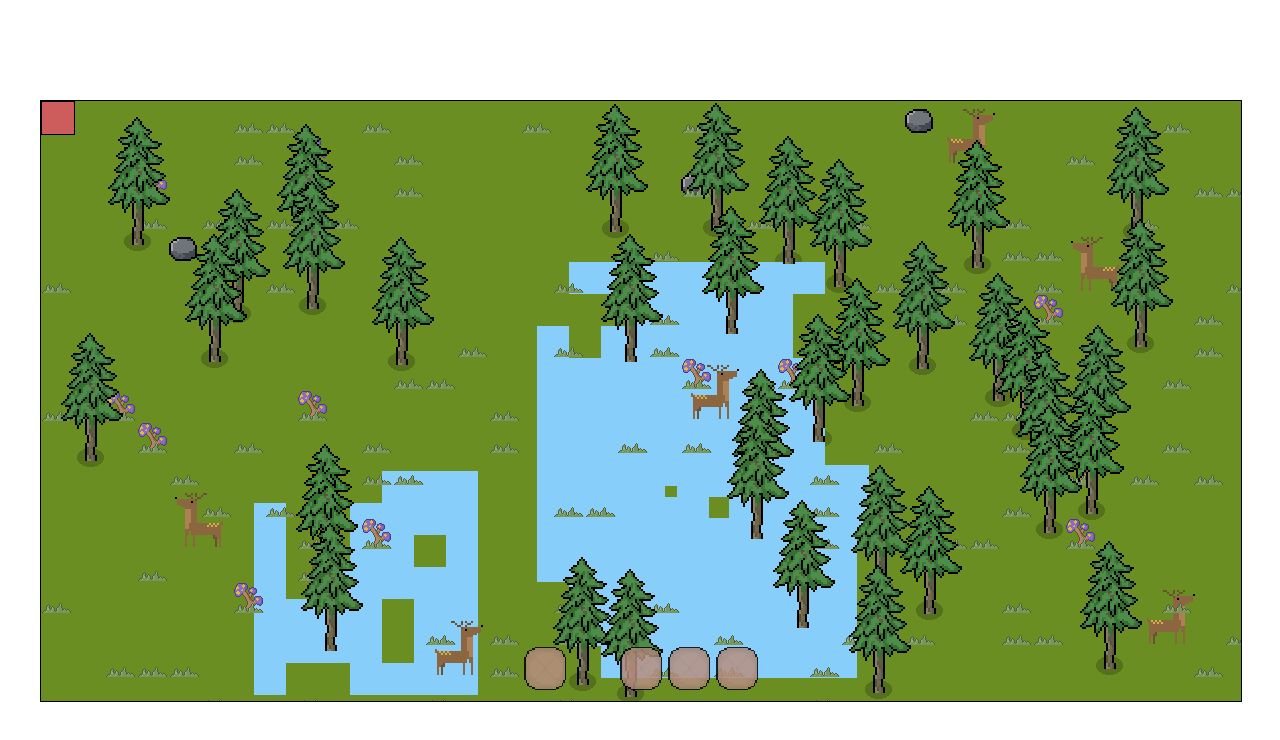
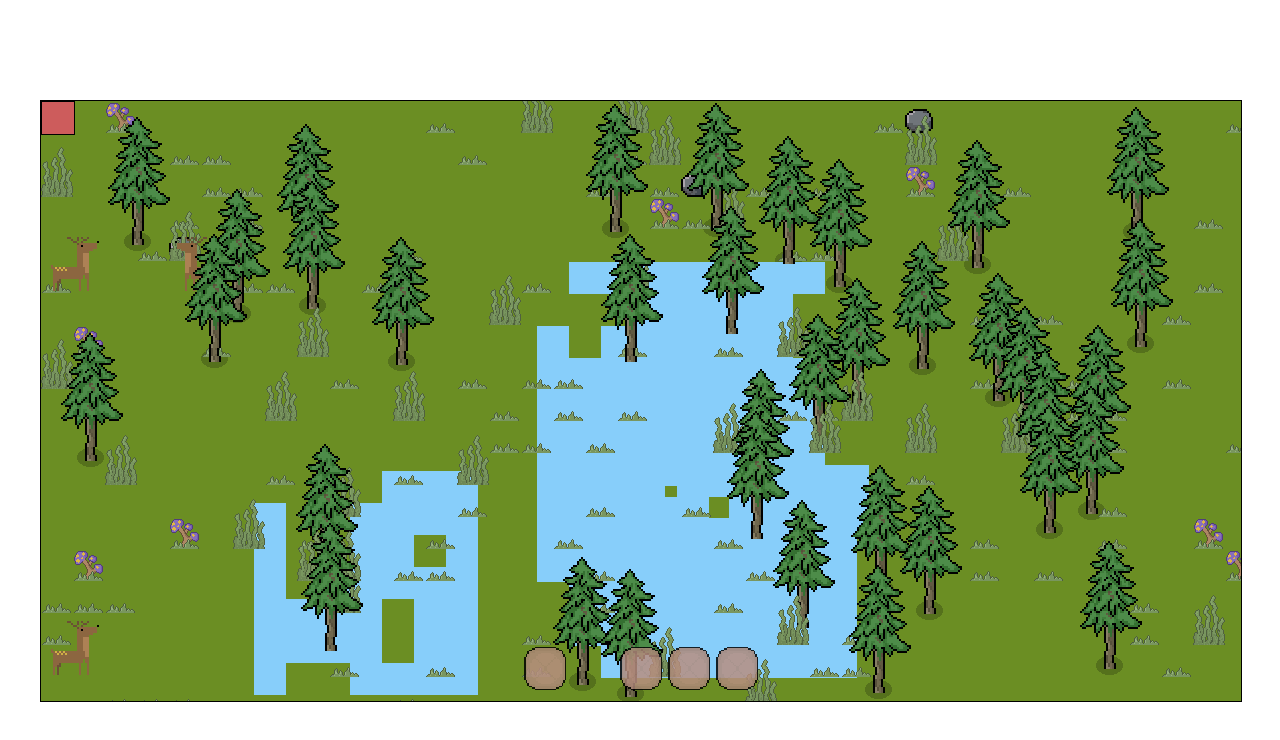
Before and after one commit to sase6/survival-game, a website with bundled scripts: page public/index.html in a window 1280 px wide. Built offline with nearby package versions, Linux system fonts and the light colour scheme.

Commit message:
added tall grass

```diff
--- a/public/styles/entities/_grass.scss
+++ b/public/styles/entities/_grass.scss
@@ -1,6 +1,17 @@
-.default-grass {
-  @include defaultEntity();
+@mixin grass-commonalities {
   border: none;
   background: url('/public/assets/environment/grass.png');
   background-size: cover;
 }
+
+.default-grass {
+  @include defaultEntity();
+  @include grass-commonalities();
+}
+
+.tall-grass {
+  @include defaultEntity();
+  @include grass-commonalities();
+  height: 64px;
+  background: url('/public/assets/environment/tall-grass.png');
+}
--- a/scripts/entities/environment/grassClass.js
+++ b/scripts/entities/environment/grassClass.js
@@ -1,8 +1,8 @@
 import Entity from "../entityClass.js";
 
 class Grass extends Entity {
-  constructor(x, y, pushOnFrame, player) {
-    super(x, y, 60, 'default-grass', pushOnFrame, false);
+  constructor(x, y, pushOnFrame, player, className=null) {
+    super(x, y, 60, (className || 'default-grass'), pushOnFrame, false);
     this.player = player;
   }
 };
--- a/scripts/entities/spawn.js
+++ b/scripts/entities/spawn.js
@@ -21,6 +21,8 @@ const grasses = (chance, pushOnFrame, player, xMax=1200, yMax=600, size=32) => {
       if (random.percent(chance)) {
         new Grass(x, y, pushOnFrame, player);
         if (random.percent(10)) new Mushroom(x, y-1, pushOnFrame, player);
+      } else if (random.percent(5)) {
+        new Grass(x, (y - 32), pushOnFrame, player, 'tall-grass');
       }
     }
   }
```
Also changed, not shown: public/assets/environment/tall-grass.png (added), public/styles/style.css, 1 other file.
